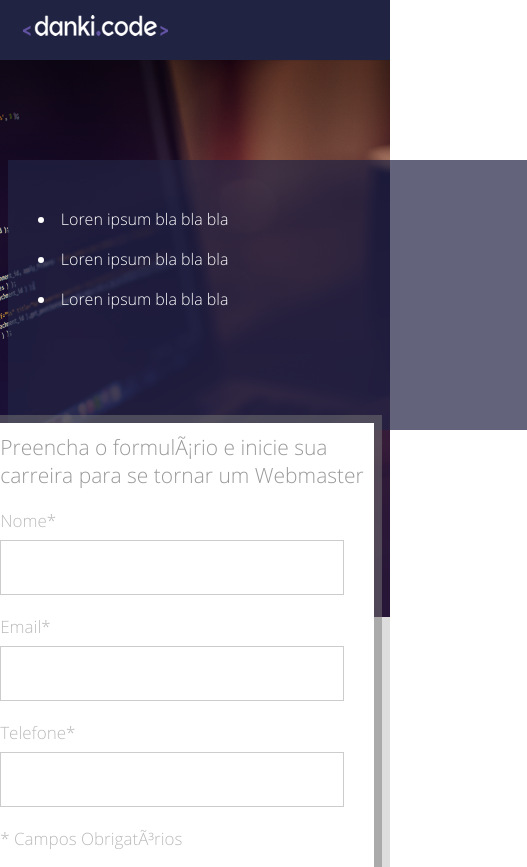
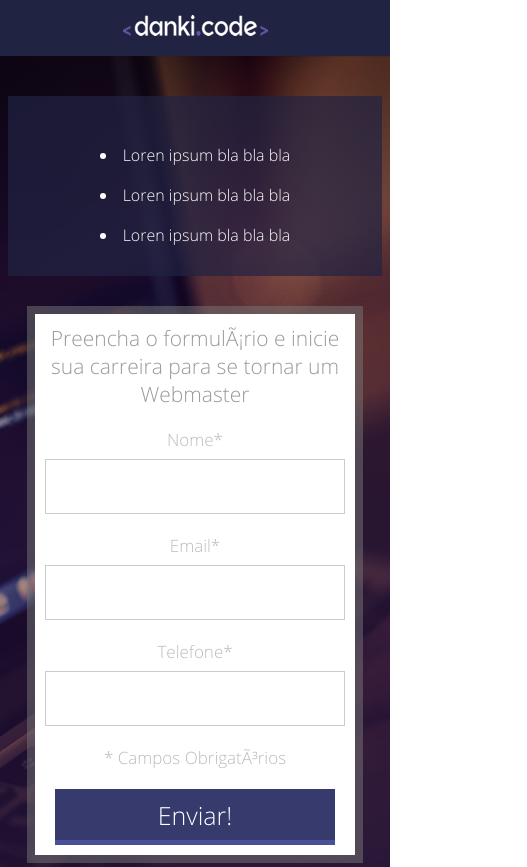
Before and after one commit to alessandra-gracek/curso-webmaster-front-end, a plain HTML site: page Projeto_01/index.html in a window 390 px wide. Shown: the top 867 px of the page, 527 px wide, since content can reach past the window. Drawn offline with Linux system fonts and the light colour scheme.

Commit message:
Finalizando o projeto_1 responsivo
Finalizando o projeto_1 responsivo

```diff
--- a/Projeto_01/css/style.css
+++ b/Projeto_01/css/style.css
@@ -138,6 +138,7 @@ html,body{
 }
 .container-2 p{
     width: 100%;
+    max-width: 780px;
     text-align: justify;
     margin: 15px 0;
     display: inline-block;
@@ -176,7 +177,7 @@ html,body{
 .container-single p{
     text-align: justify;
     display: inline-block;
-    padding: 10px 25px;
+    padding: 10px;
     font-weight: normal;
     color: black;
 }
@@ -195,3 +196,82 @@ html,body{
     margin-top: 8px;
     color: #888888;
 }
+@media screen and (max-width: 1024px){
+    .header{
+        height: auto;
+        width: 100%;
+        padding: 15px 0;
+        text-align: center;
+    }
+    .header img{
+        margin: 0;
+    }
+    .container-banner{
+        width: 100%;
+        padding: 40px 2%;
+        height: auto;
+        text-align: center;
+
+    }
+    .form{
+        max-width: 400px;
+        padding: 10px;
+        width: 60%;
+        height: 100%;
+        float: right;
+        top: 0;
+
+    }
+    .container-list{
+        float:left;
+        width: 40%;
+        height: auto;
+        background-color:rgba(33,35,67,0.7);
+        padding: 30px 0;
+        display: inline-block;
+        margin-top: 0;
+    }
+    .input-container input[type=text]{
+        width: 100%;
+        height: 55px;
+
+    }
+
+    .form input[type=submit]{
+        max-width: 280px;
+        height: 56px;
+        width: 100%;
+
+
+    }
+    .form input[type=submit]:hover{
+        background-color: #323665;
+    }
+}
+@media screen and (max-width: 768px){
+    .container-list{
+        margin-top: 0;
+        float: none;
+        display: inline-block;
+        width: 100%;
+    }
+    .form{
+        float: none;
+        display: inline-block;
+        width: 90%;
+        margin-top: 30px;
+    }
+    .container-single{
+        display: inline-block;
+        float: none;
+        width: 100%;
+        max-width: 600px;
+        padding: 30px 0;
+
+    }
+    .container-2{
+        padding=right: 4%;
+        padding-left: 4%;
+
+
+}
--- a/Projeto_01/index.html
+++ b/Projeto_01/index.html
@@ -20,7 +20,7 @@
 
         <div class="container-banner">
             <div class="center">
-
+                <div>
                     <div class="container-list">
                             <ul>
                                 <li>Loren ipsum bla bla bla</li>
@@ -28,7 +28,8 @@
                                 <li>Loren ipsum bla bla bla</li>
                             </ul>
                     </div> <!--container-list-->
-
+                </div>
+                <div>
                 <div class="form">
                     <h2>Preencha o formulário e inicie sua carreira para se tornar um Webmaster</h2>
                 <form>
@@ -56,6 +57,8 @@
 
                 </form>
             </div> <!--form-->
+            </div>
+            <div class="clear"></div>
             </div><!--center-->
         </div><!--container-banner-->
 
```
Lines whose indentation alone changed are shown as unchanged.
